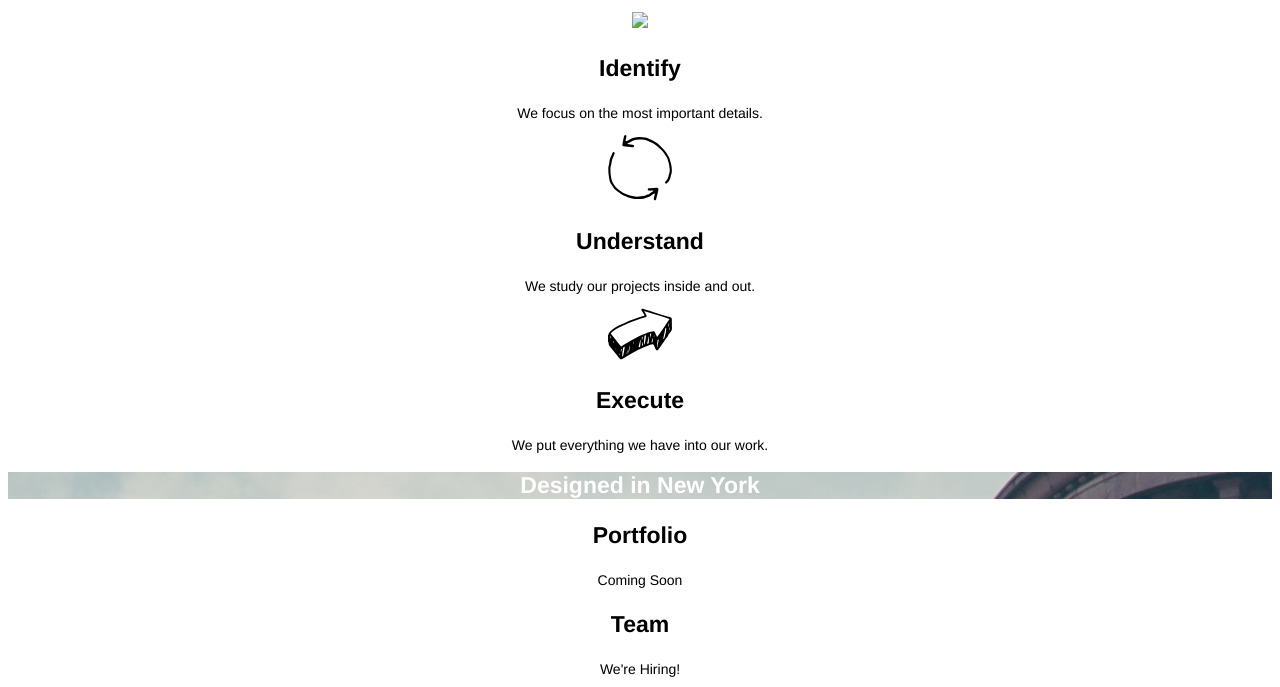
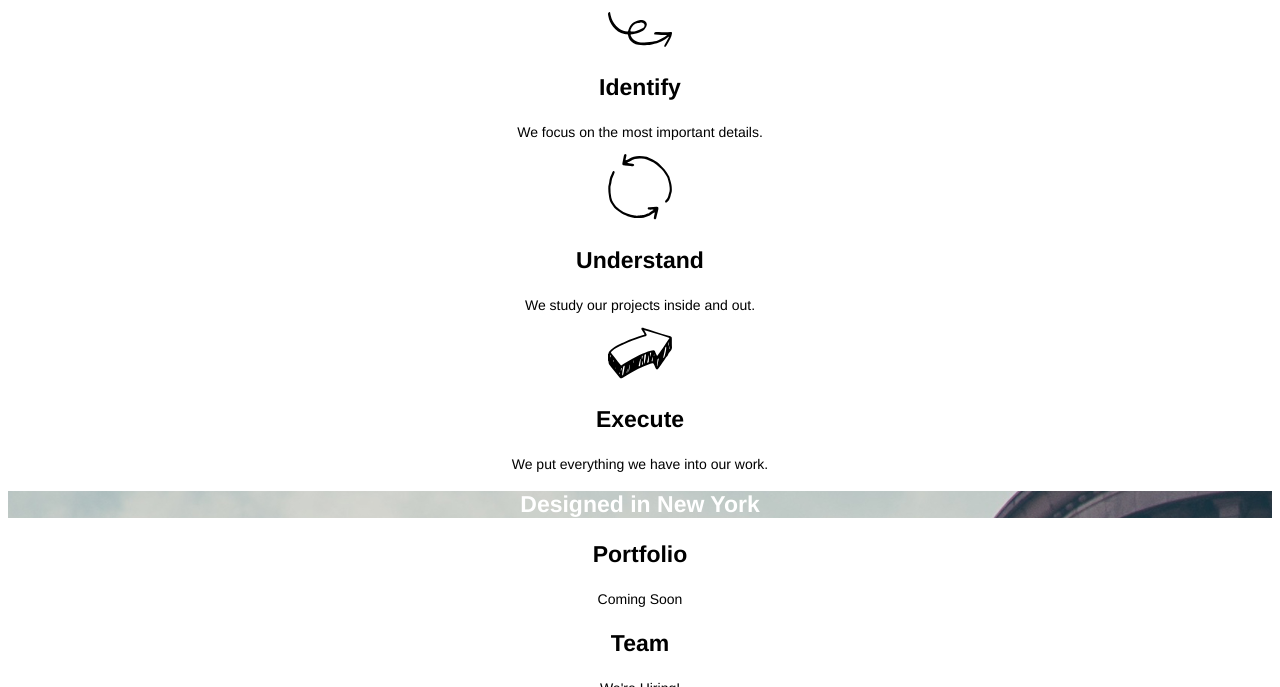
Before and after one commit to trumberger/broadway, a plain HTML site: page index.html in a window 1280 px wide. Shown: the part 413-1100 px from the top of the page. Drawn offline with Linux system fonts and the light colour scheme.

Commit message:
Fix identify image

```diff
--- a/index.html
+++ b/index.html
@@ -26,7 +26,7 @@
   <div class="Process" id="process">
     <h2>Our Process</h2>
 
-    <img src="resources/images/indentify.svg">
+    <img src="resources/images/identify.svg">
     <h3>Identify</h3>
     <p>We focus on the most important details.</p>
 
```
